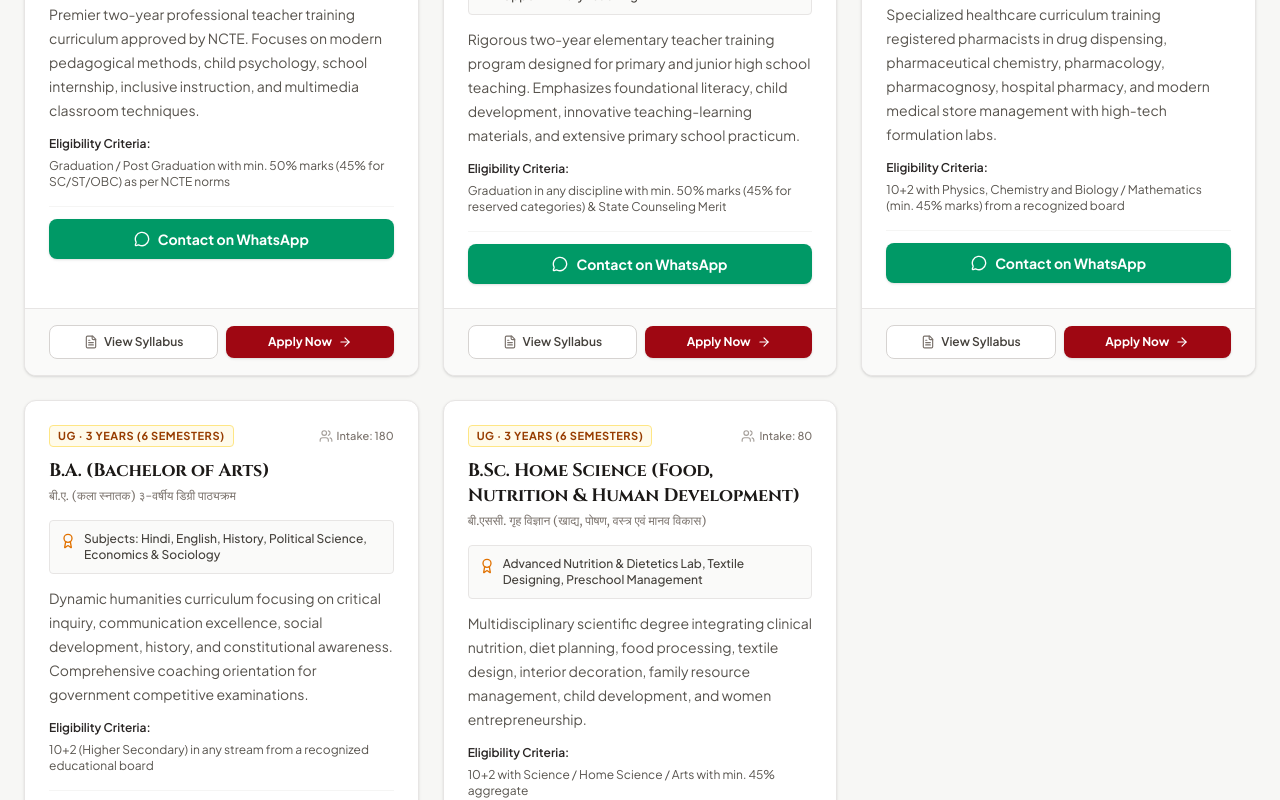
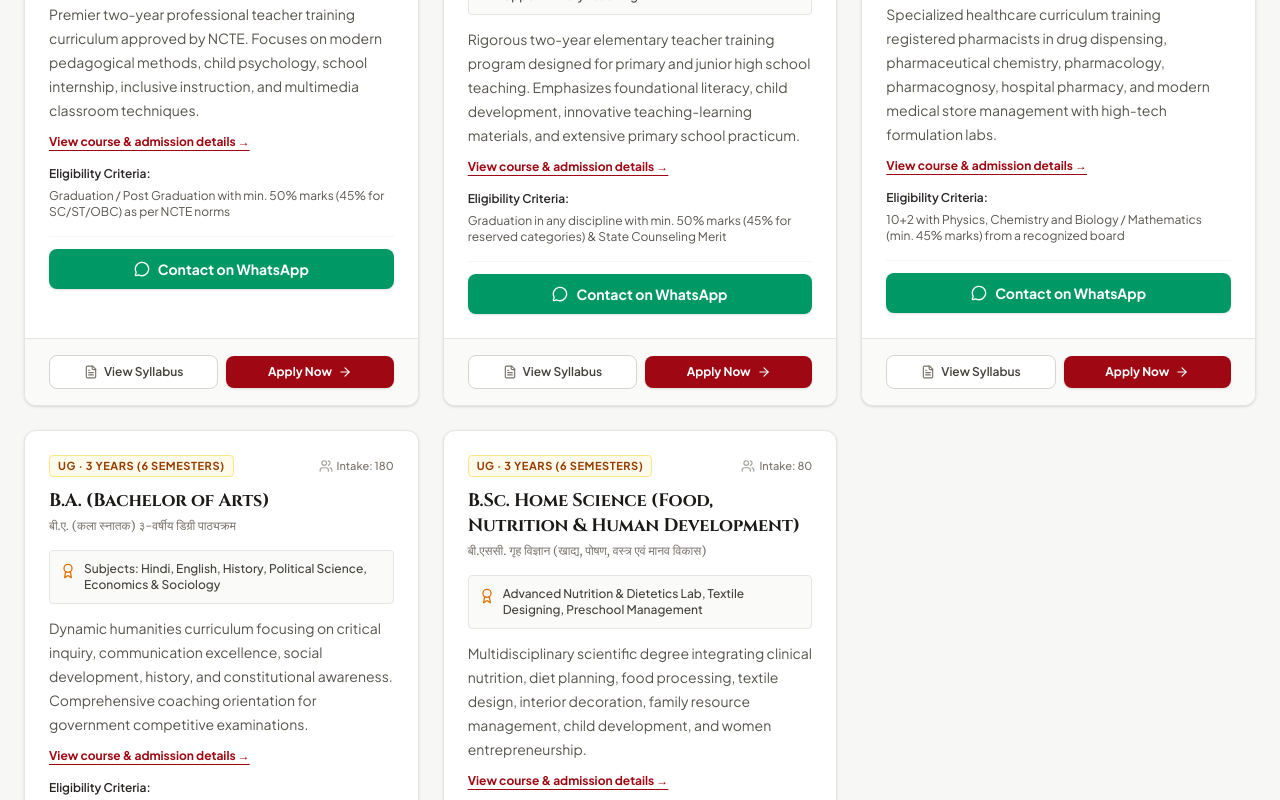
Before and after one commit to kashavkaushik11-star/fvei-website, a React (Vite) app: page / in a window 1280 px wide. Shown: the part 2960-3760 px from the top of the page. Built offline with nearby package versions, Linux system fonts and the light colour scheme; a web font is replaced by a local one.

Commit message:
Link course cards to SEO landing pages

```diff
--- a/src/components/CourseDirectory.tsx
+++ b/src/components/CourseDirectory.tsx
@@ -101,6 +101,12 @@ export const CourseDirectory: React.FC<CourseDirectoryProps> = ({
                 <p className="mt-3 text-sm leading-6 text-stone-600">
                   {course.description}
                 </p>
+                <a
+                  href={`/courses/${({ bed: 'bed-admission-meerut', btc: 'btc-del-ed-admission-meerut', dpharma: 'dpharma-admission-meerut', ba: 'ba-admission-meerut', 'bsc-homescience': 'bsc-home-science-admission-meerut' } as Record<string, string>)[course.id]}.html`}
+                  className="inline-flex mt-3 text-xs font-bold text-red-800 hover:text-red-950 underline underline-offset-4"
+                >
+                  {isHindi ? "कोर्स और प्रवेश की पूरी जानकारी देखें →" : "View course & admission details →"}
+                </a>
 
                 {/* Eligibility */}
                 <div className="mt-3.5 space-y-1.5 text-xs text-stone-600">
```
